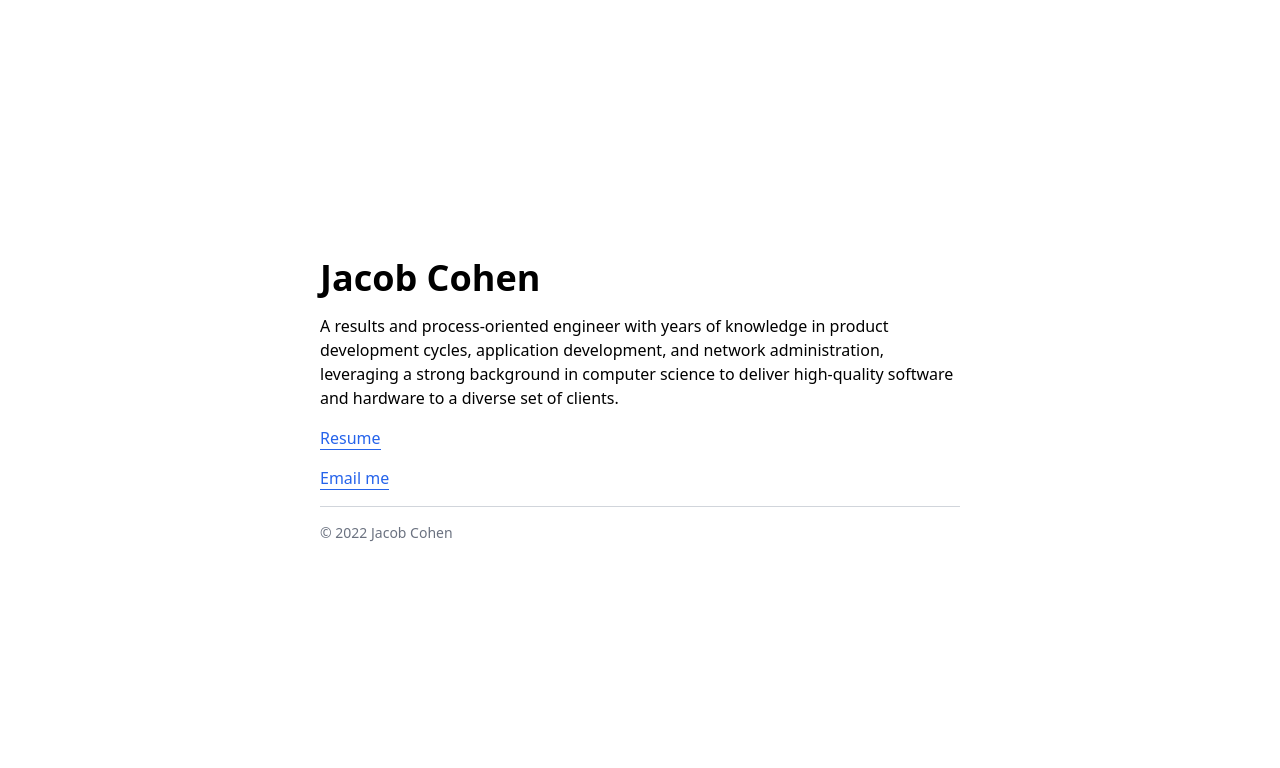
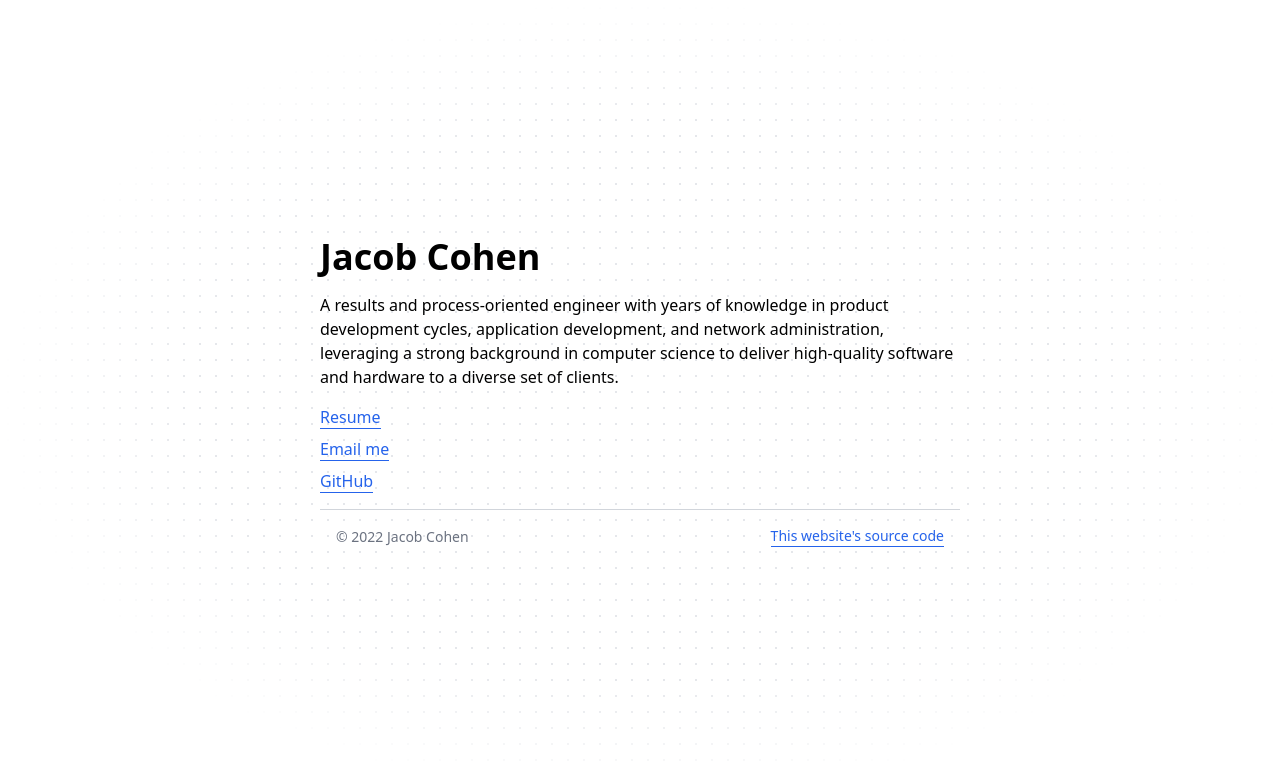
Before and after one commit to yakovliam/yakovliam.com, a React (Vite) app: page / in a window 1280 px wide. Shown: the top 768 px of the page. Built offline with nearby package versions, Linux system fonts and the light colour scheme.

Commit message:
feat: update

```diff
--- a/src/App.tsx
+++ b/src/App.tsx
@@ -2,8 +2,10 @@ import "./index.css";
 
 const App = () => {
   return (
-    <div className="flex flex-col items-center justify-center h-screen">
-      <div className="p-4 max-w-2xl">
+    <div className="flex flex-col items-center justify-center h-screen w-full">
+      <div className="absolute h-full w-full bg-[radial-gradient(#e5e7eb_1px,transparent_1px)] [background-size:16px_16px] [mask-image:radial-gradient(ellipse_50%_50%_at_50%_50%,#000_70%,transparent_100%)]"></div>
+
+      <div className="lg:p-4 lg:max-w-2xl p-16 w-full z-10">
         <div className="mb-4">
           <p className="text-4xl font-bold">Jacob Cohen</p>
         </div>
@@ -17,28 +19,48 @@ const App = () => {
           </p>
         </div>
 
-        <a
-          className="text-blue-600 border-b border-blue-600"
-          href="/resume.pdf"
-        >
-          Resume
-        </a>
+        <div className="flex flex-col gap-2">
+          <SimpleLink href="/resume.pdf" title="Resume" />
 
-        <div className="mt-4">
+          <SimpleLink href="mailto:jacob@yakovliam.com" title="Email me" />
+
+          <SimpleLink href="https://github.com/yakovliam" title="GitHub" />
+        </div>
+        <div className="mt-4 p-4 border-t border-gray-300 flex justify-between items-center gap-4 flex-col lg:flex-row">
+          <div className="text-sm text-gray-500 text-nowrap">
+            <p>&copy; {new Date().getFullYear()} Jacob Cohen</p>
+          </div>
+
           <a
-            className="text-blue-600 border-b border-blue-600"
-            href="mailto:jacob@yakovliam.com"
+            target="_blank"
+            href="https://github.com/yakovliam/yakovliam.com"
+            className="text-blue-600 border-b border-blue-600 text-sm text-nowrap"
           >
-            Email me
+            This website's source code
           </a>
-        </div>
-
-        <div className="mt-4 border-t border-gray-300 pt-4 text-sm text-gray-500">
-          <p>&copy; {new Date().getFullYear()} Jacob Cohen</p>
         </div>
       </div>
     </div>
   );
 };
 
+type SimpleLinkProps = {
+  href: string;
+  title: string;
+};
+
+const SimpleLink = ({ href, title }: SimpleLinkProps) => {
+  return (
+    <div className="w-min text-nowrap">
+      <a
+        className="text-blue-600 border-b border-blue-600"
+        href={href}
+        target="_blank"
+      >
+        {title}
+      </a>
+    </div>
+  );
+};
+
 export default App;
```
